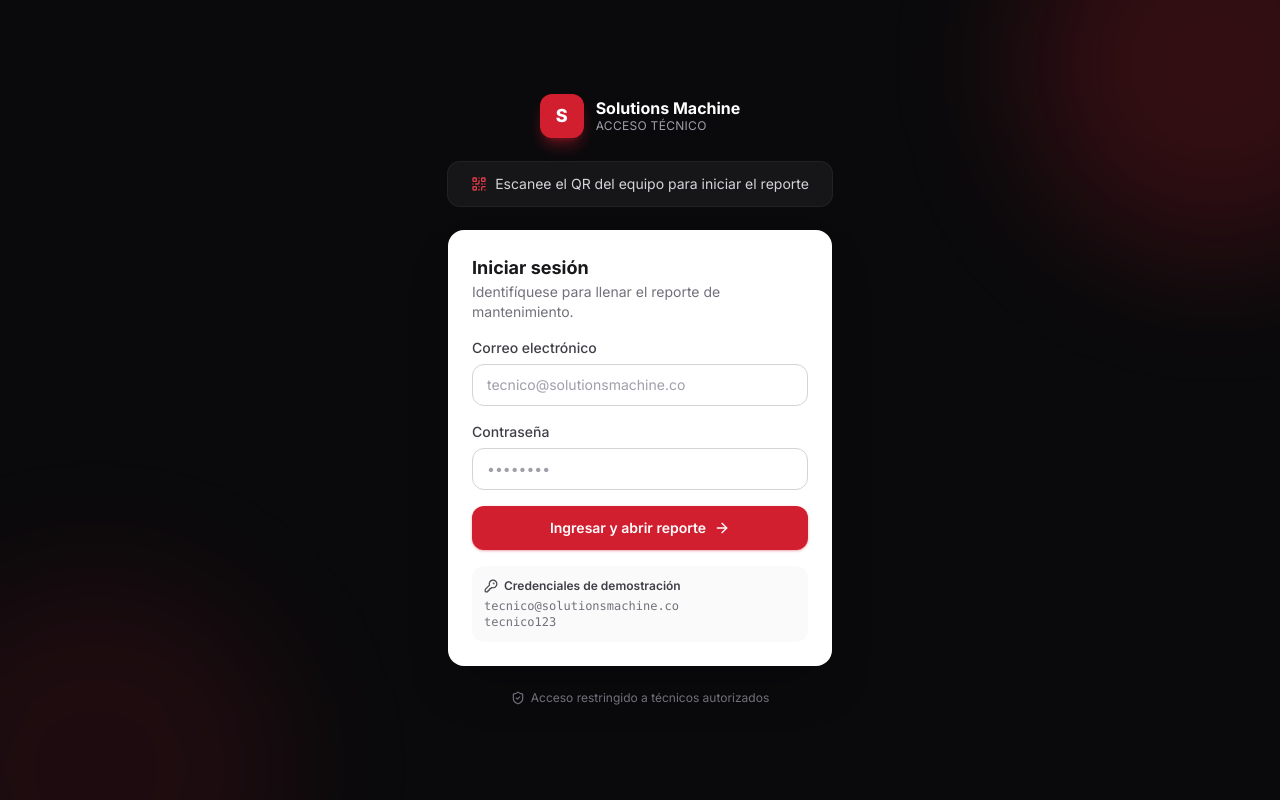
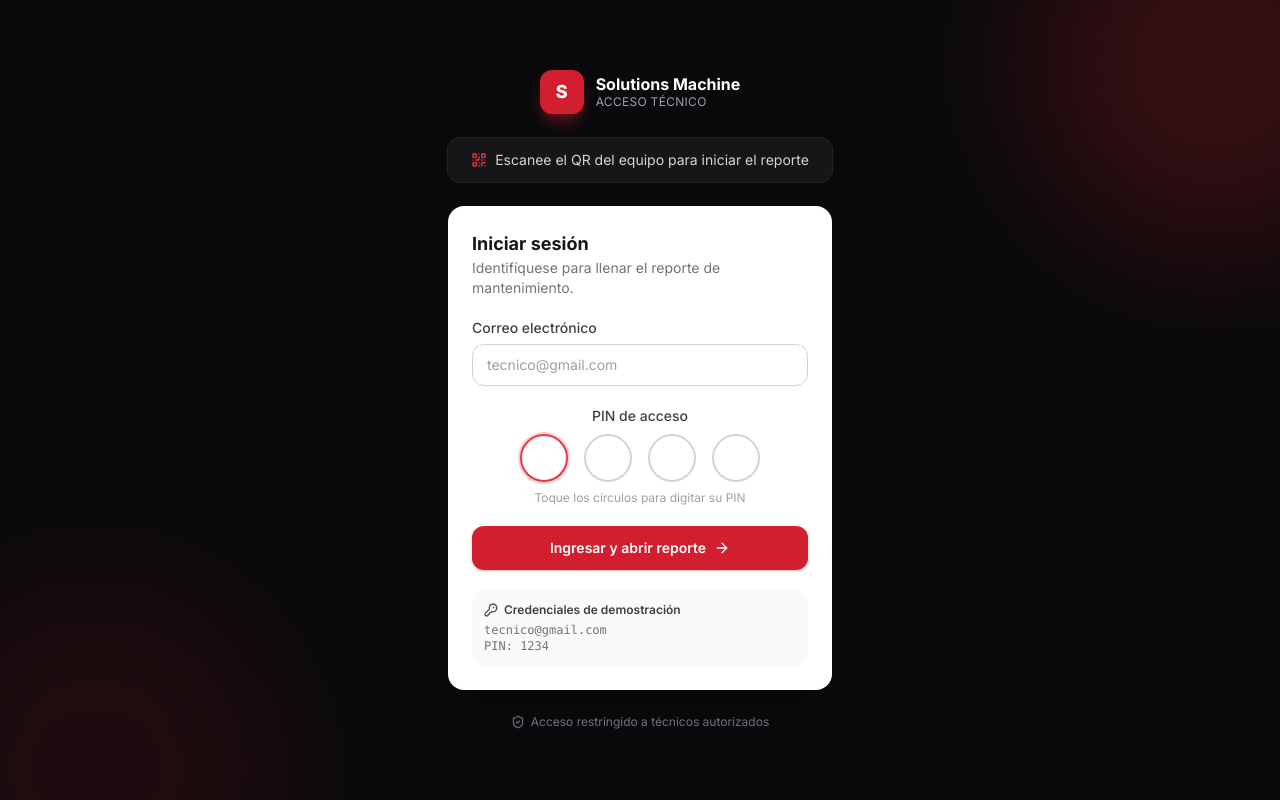
Before and after one commit to vmarrerop/SOLUTIONS, a React (Vite) app in the folder frontend/: page /t in a window 1280 px wide. Built offline with nearby package versions, Linux system fonts and the light colour scheme.

Commit message:
feat(frontend): technician login with email and 4-digit PIN dots

```diff
--- a/frontend/src/pages/tecnico/TecnicoLoginPage.tsx
+++ b/frontend/src/pages/tecnico/TecnicoLoginPage.tsx
@@ -1,36 +1,54 @@
-import { useState } from 'react'
+import { useRef, useState } from 'react'
 import { useNavigate, useParams } from 'react-router-dom'
 import { ArrowRight, KeyRound, QrCode, ShieldCheck } from 'lucide-react'
-import { Button } from '../../components/ui'
+import { Button, cx } from '../../components/ui'
 import { useData } from '../../store/DataContext'
 
 /* Credenciales de demo (quemadas en código) */
 const CREDENCIALES = {
-  email: 'tecnico@solutionsmachine.co',
-  password: 'tecnico123',
+  email: 'tecnico@gmail.com',
+  pin: '1234',
 }
+
+const PIN_LARGO = 4
 
 export function TecnicoLoginPage() {
   const navigate = useNavigate()
   const { codigo } = useParams()
   const { equipos } = useData()
+  const pinRef = useRef<HTMLInputElement>(null)
   const [email, setEmail] = useState('')
-  const [password, setPassword] = useState('')
-  const [error, setError] = useState(false)
+  const [pin, setPin] = useState('')
+  const [error, setError] = useState<string | null>(null)
 
-  const ingresar = (e: React.FormEvent) => {
-    e.preventDefault()
-    const ok =
-      email.trim().toLowerCase() === CREDENCIALES.email &&
-      password === CREDENCIALES.password
-    if (!ok) {
-      setError(true)
+  const entrar = (emailActual: string, pinActual: string) => {
+    if (emailActual.trim().toLowerCase() !== CREDENCIALES.email) {
+      setError('Correo o PIN incorrectos. Verifique e intente de nuevo.')
+      setPin('')
+      return
+    }
+    if (pinActual !== CREDENCIALES.pin) {
+      setError('Correo o PIN incorrectos. Verifique e intente de nuevo.')
+      setPin('')
       return
     }
     sessionStorage.setItem('sm-tecnico', '1')
     // Demo estática: el QR abre el formulario de un equipo aleatorio
     const aleatorio = equipos[Math.floor(Math.random() * equipos.length)]
     navigate(`/tecnico/reporte?equipo=${aleatorio.id}`, { replace: true })
+  }
+
+  const onPinChange = (valor: string) => {
+    const limpio = valor.replace(/\D/g, '').slice(0, PIN_LARGO)
+    setPin(limpio)
+    setError(null)
+    // Al completar los 4 dígitos se valida automáticamente
+    if (limpio.length === PIN_LARGO) entrar(email, limpio)
+  }
+
+  const ingresar = (e: React.FormEvent) => {
+    e.preventDefault()
+    entrar(email, pin)
   }
 
   return (
@@ -70,7 +88,7 @@ export function TecnicoLoginPage() {
         {/* Formulario */}
         <form
           onSubmit={ingresar}
-          className="mt-6 space-y-4 rounded-2xl bg-white p-6 shadow-2xl"
+          className="mt-6 space-y-5 rounded-2xl bg-white p-6 shadow-2xl"
         >
           <div>
             <h1 className="text-lg font-bold text-zinc-900">Iniciar sesión</h1>
@@ -78,6 +96,7 @@ export function TecnicoLoginPage() {
               Identifíquese para llenar el reporte de mantenimiento.
             </p>
           </div>
+
           <div>
             <label className="mb-1.5 block text-sm font-medium text-zinc-700">
               Correo electrónico
@@ -87,34 +106,68 @@ export function TecnicoLoginPage() {
               value={email}
               onChange={(e) => {
                 setEmail(e.target.value)
-                setError(false)
+                setError(null)
               }}
-              placeholder="tecnico@solutionsmachine.co"
+              placeholder="tecnico@gmail.com"
               autoComplete="username"
               className="w-full rounded-xl border border-zinc-300 bg-white px-3.5 py-2.5 text-sm placeholder:text-zinc-400 focus:border-brand-500 focus:ring-2 focus:ring-brand-500/20 focus:outline-none"
             />
           </div>
+
+          {/* PIN de 4 dígitos (oculto, circulitos) */}
           <div>
-            <label className="mb-1.5 block text-sm font-medium text-zinc-700">
-              Contraseña
+            <label className="mb-2 block text-center text-sm font-medium text-zinc-700">
+              PIN de acceso
             </label>
+            <button
+              type="button"
+              onClick={() => pinRef.current?.focus()}
+              className="mx-auto flex items-center justify-center gap-4"
+              aria-label="Ingresar PIN"
+            >
+              {Array.from({ length: PIN_LARGO }).map((_, i) => (
+                <span
+                  key={i}
+                  className={cx(
+                    'flex size-12 items-center justify-center rounded-full border-2 transition-all',
+                    error
+                      ? 'border-brand-400 bg-brand-50'
+                      : i < pin.length
+                        ? 'border-brand-600 bg-brand-50'
+                        : i === pin.length
+                          ? 'border-brand-500 bg-white ring-2 ring-brand-500/25'
+                          : 'border-zinc-300 bg-white',
+                  )}
+                >
+                  {i < pin.length && (
+                    <span className="size-3 rounded-full bg-brand-600" />
+                  )}
+                </span>
+              ))}
+            </button>
+            {/* Input real (invisible) que captura los dígitos */}
             <input
+              ref={pinRef}
               type="password"
-              value={password}
-              onChange={(e) => {
-                setPassword(e.target.value)
-                setError(false)
-              }}
-              placeholder="••••••••"
-              autoComplete="current-password"
-              className="w-full rounded-xl border border-zinc-300 bg-white px-3.5 py-2.5 text-sm placeholder:text-zinc-400 focus:border-brand-500 focus:ring-2 focus:ring-brand-500/20 focus:outline-none"
+              inputMode="numeric"
+              pattern="[0-9]*"
+              autoComplete="one-time-code"
+              maxLength={PIN_LARGO}
+              value={pin}
+              onChange={(e) => onPinChange(e.target.value)}
+              className="sr-only"
             />
+            <p className="mt-2 text-center text-xs text-zinc-400">
+              Toque los círculos para digitar su PIN
+            </p>
           </div>
+
           {error && (
-            <p className="rounded-lg bg-brand-50 px-3 py-2 text-xs font-semibold text-brand-700">
-              Credenciales incorrectas. Verifique e intente de nuevo.
+            <p className="rounded-lg bg-brand-50 px-3 py-2 text-center text-xs font-semibold text-brand-700">
+              {error}
             </p>
           )}
+
           <Button type="submit" className="w-full py-3">
             Ingresar y abrir reporte
             <ArrowRight className="size-4" />
@@ -127,7 +180,7 @@ export function TecnicoLoginPage() {
               Credenciales de demostración
             </p>
             <p className="mt-1 font-mono">{CREDENCIALES.email}</p>
-            <p className="font-mono">{CREDENCIALES.password}</p>
+            <p className="font-mono">PIN: {CREDENCIALES.pin}</p>
           </div>
         </form>
 
```
